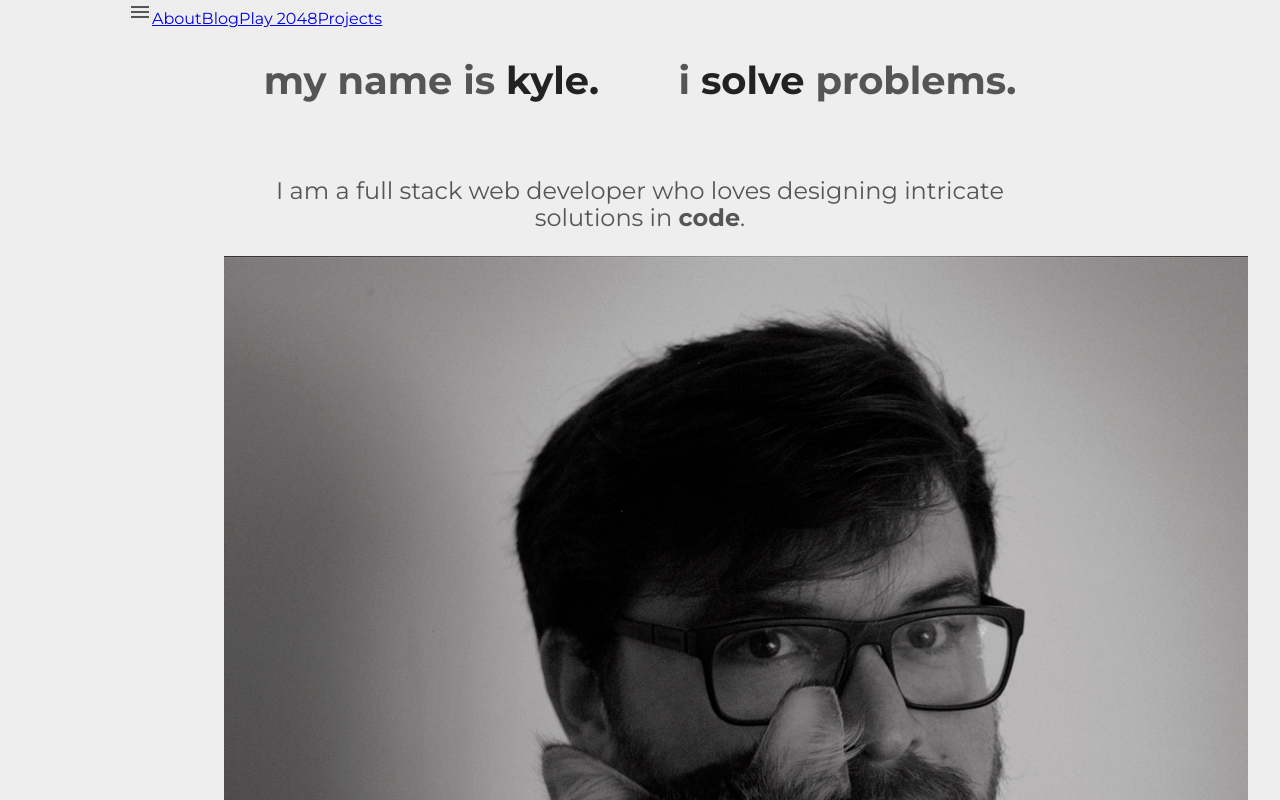
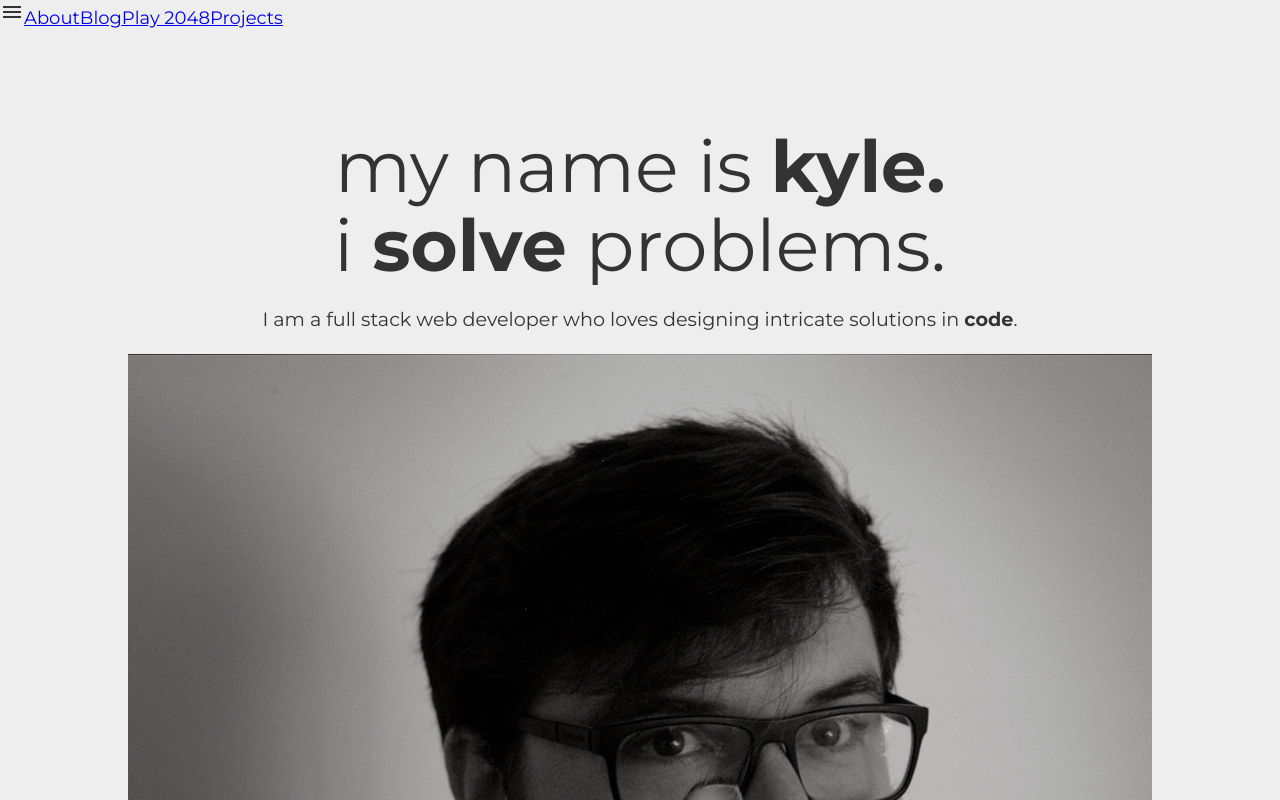
Before and after one commit to someotherkyle/someotherkyle, a React (Create React App) app: page / in a window 1280 px wide. Shown: the top 800 px of the page. Built offline with nearby package versions, Linux system fonts and the light colour scheme.

Commit message:
ongoing style changes

```diff
--- a/src/index.css
+++ b/src/index.css
@@ -7,12 +7,29 @@
 }
 
 :root {
-  --background-color: #eee;
-  --font-color: #555;
-  --font-accent: #222;
-  --accent: #0f0;
+  --clr-light: #eee;
+  --clr-dark: #333;
+  --clr-accent: #0f0;
+
   --ff-primary: 'Montserrat', sans-serif;
   --ff-secondary: 'Fira Code', monospace;
+
+  --fw-reg: 400;
+  --fw-bold: 700;
+
+  --fs-h1: 3rem;
+  --fs-h2: 2.25rem;
+  --fs-h3: 1.25rem;
+  --fs-body: 1rem;
+}
+
+@media (min-width: 800px) {
+  :root {
+    --fs-h1: 4.5rem;
+    --fs-h2: 3.75rem;
+    --fs-h3: 1.5rem;
+    --fs-body: 1.125rem;
+  }
 }
 
 
@@ -20,36 +37,44 @@ html {
   width: 100%;
   margin: 0;
   padding: 0;
-  background-color: var(--background-color);
-  color: var(--font-color);
-  font-family: var(--ff-primary);
 }
 
 body {
-  margin: 0 10%;
+  background-color: var(--clr-light);
+  color: var(--clr-dark);
+  font-family: var(--ff-primary);
+  font-size: var(--fs-body);
+  font-weight: var(--fw-reg);
+  line-height: 1.6;
 }
 
+section {
+  padding: 5em 2em;
+}
+
+img {
+  display: block;
+  max-width: 100%;
+}
+
+h1,h2,h3 {
+  line-height: 1.1;
+  margin: 0;
+  font-weight: var(--fw-reg);
+}
+
+strong { font-weight: var(--fw-bold); }
+
+h1 { font-size: var(--fs-h1); }
+h2 { font-size: var(--fs-h2); }
+h3 { font-size: var(--fs-h3); }
+
 #headline {
-  border-bottom: .25em solid var(--accent);
-  padding: .25em 4em;
-  margin: 0 1em 1em;
-  font-size: 1.2em;
+  border-bottom: .25rem solid var(--accent);
+  padding: .25rem 4rem;
+  margin: 0 1rem 1rem;
+  font-size: 1.2rem;
   display: flex;
   flex-wrap:wrap;
   justify-content: space-around;
-  color: var(--font-color);
 }
-
-#headline h1 > strong {
-  color: var(--font-accent);
-}
-
-#about p {
-  margin-top: 2em;
-  text-align: center;
-  font-size: 1.25em;
-}
-
-#about p span {
-  color: var(--font-accent);
-}
```
